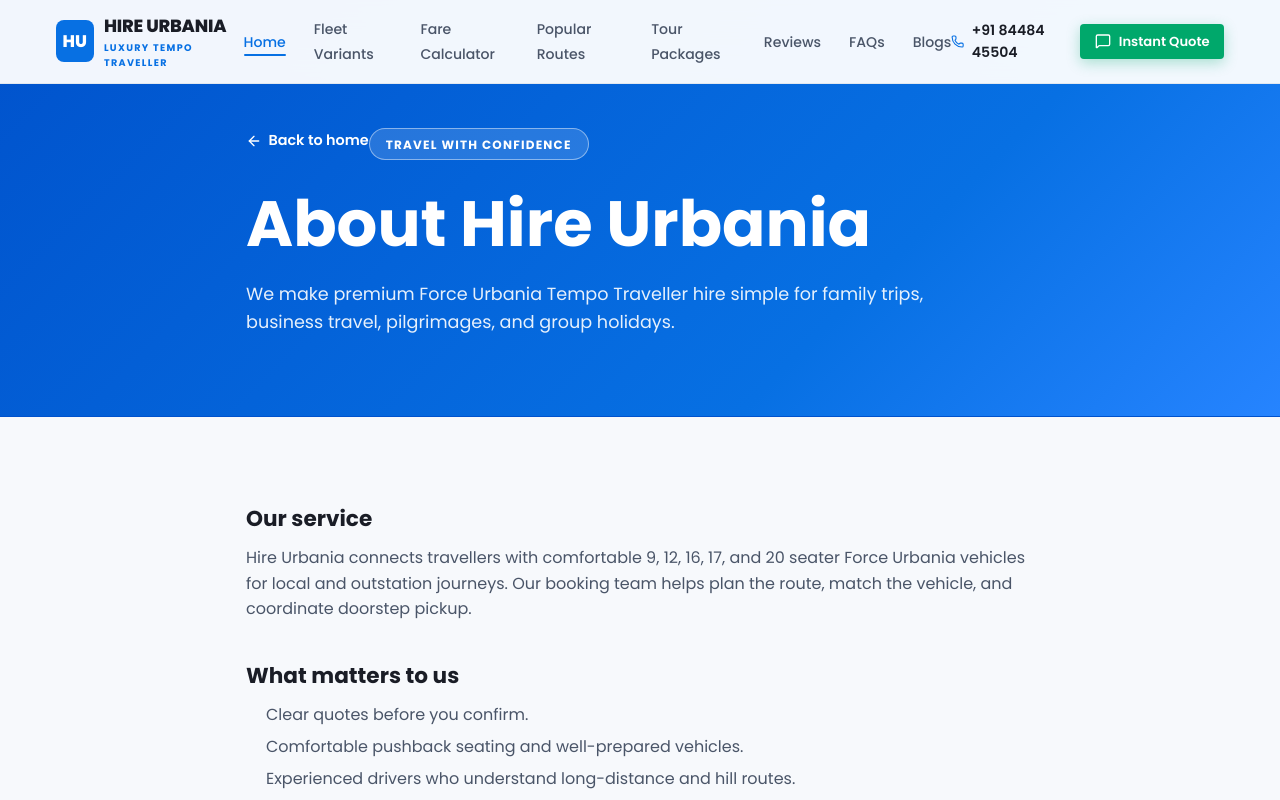
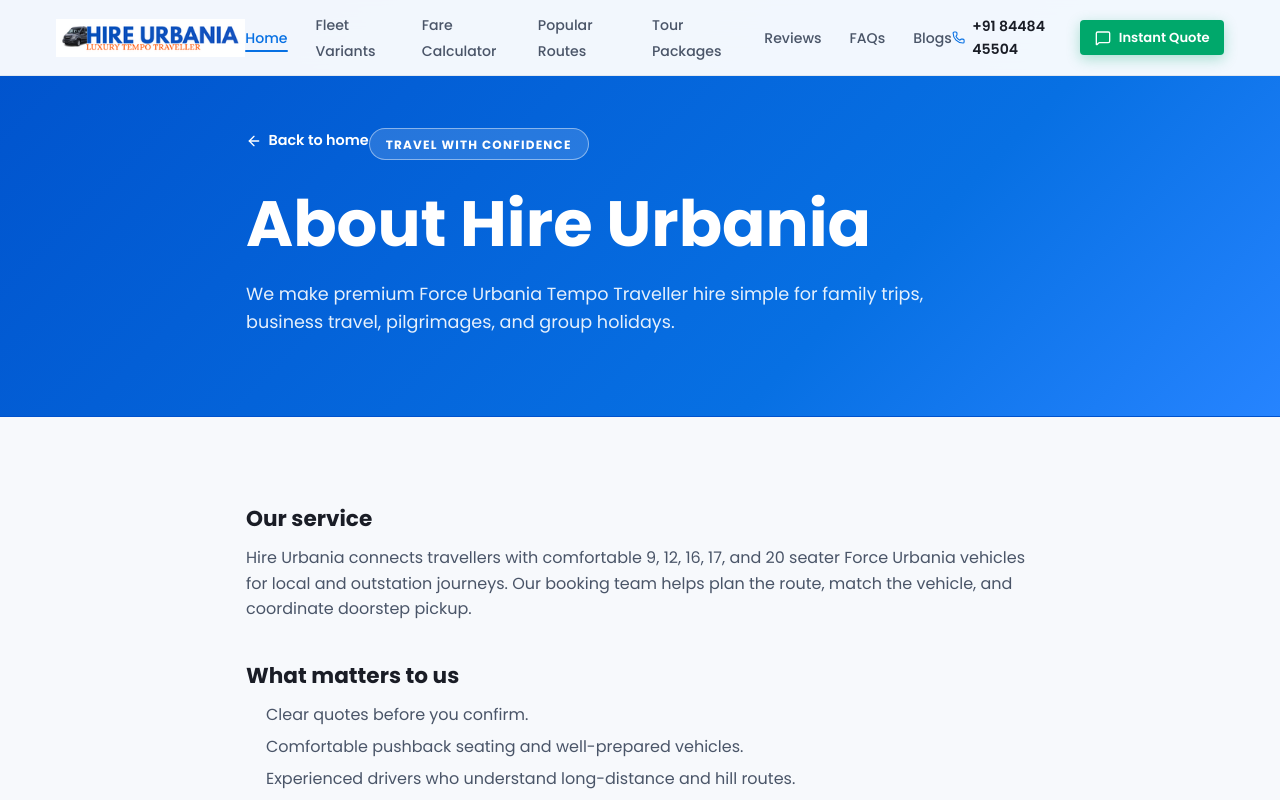
Before and after one commit to tempo-hub/hireurbania, a Next.js app: page /about-us in a window 1280 px wide. Shown: the top 800 px of the page. Built offline with nearby package versions, Linux system fonts and the light colour scheme.

Commit message:
added favicon and logo image

```diff
--- a/app/cities/page.js
+++ b/app/cities/page.js
@@ -134,7 +134,6 @@
           </div>
         </div>
       </section>
-
     </main>
   );
 }
--- a/app/layout.js
+++ b/app/layout.js
@@ -24,6 +24,9 @@
     "indore to ujjain urbania",
     "luxury tempo traveller rental",
   ],
+  icons: {
+    icon: "/HIRE_URBANIA_favicon.png",
+  },
   authors: [{ name: "Hire Urbania Fleet Services" }],
   creator: "Hire Urbania",
   publisher: "Hire Urbania Fleet Services",
--- a/components/Navbar.jsx
+++ b/components/Navbar.jsx
@@ -3,6 +3,7 @@
 import { useState, useEffect } from "react";
 import Link from "next/link";
 import { Phone, MessageSquare, Menu, X } from "lucide-react";
+import Image from "next/image";
 
 export default function Navbar({ onOpenModal }) {
   const [scrolled, setScrolled] = useState(false);
@@ -76,13 +77,21 @@
         <div className="container nav-container">
           {/* Logo */}
           <Link href="/" className="brand-logo" onClick={closeMobileMenu}>
-            <div className="logo-badge">HU</div>
+            {/* <div className="logo-badge">HU</div>
 
             <div className="brand-text">
               <span className="brand-title">HIRE URBANIA</span>
 
               <span className="brand-sub">LUXURY TEMPO TRAVELLER</span>
-            </div>
+            </div> */}
+            <Image
+              src="/HIRE_URBANIA_LOGO.png"
+              alt="HIRE_URBANIA_LOGO"
+              width={211}
+              height={45}
+              className="logo-img"
+              priority
+            />
           </Link>
 
           {/* Desktop Navigation */}
```
Also changed, not shown: public/HIRE_URBANIA_LOGO.png (added), public/HIRE_URBANIA_favicon.png (added).
